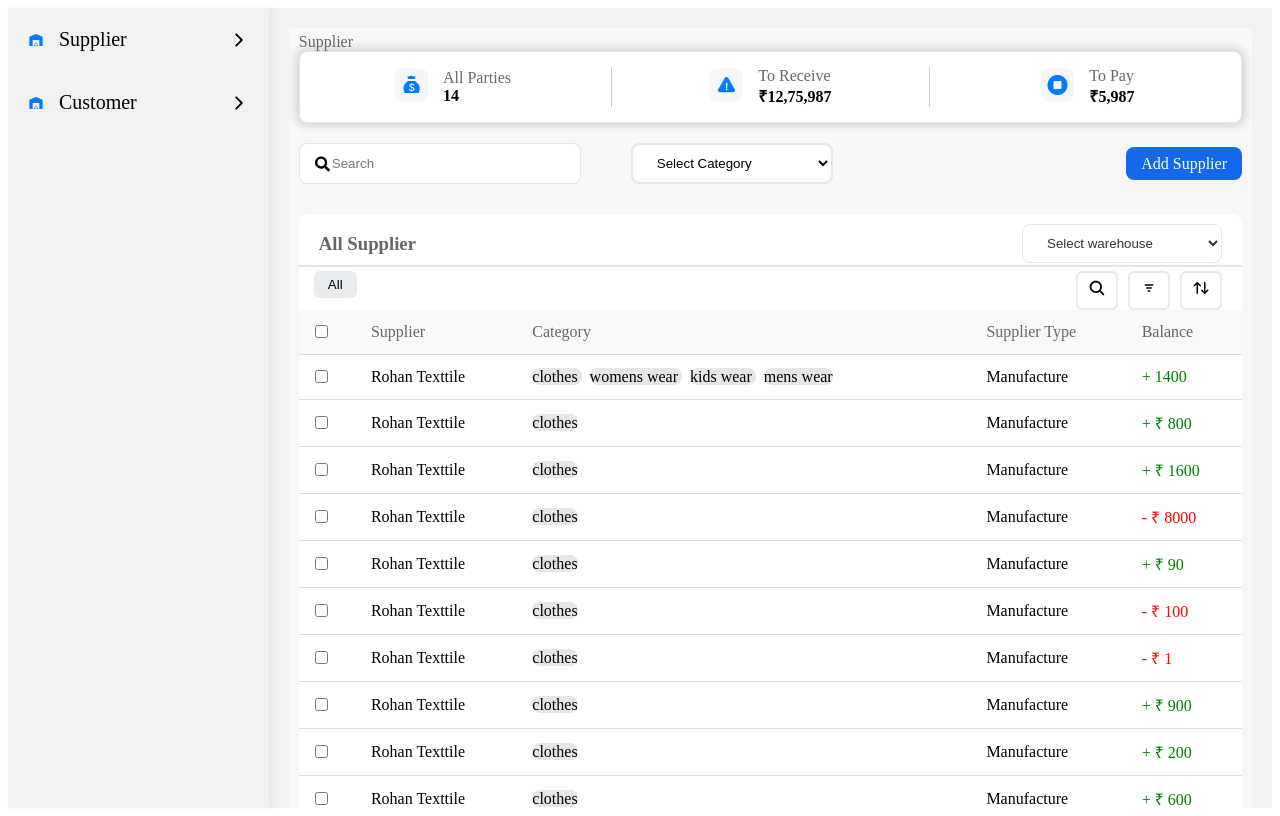
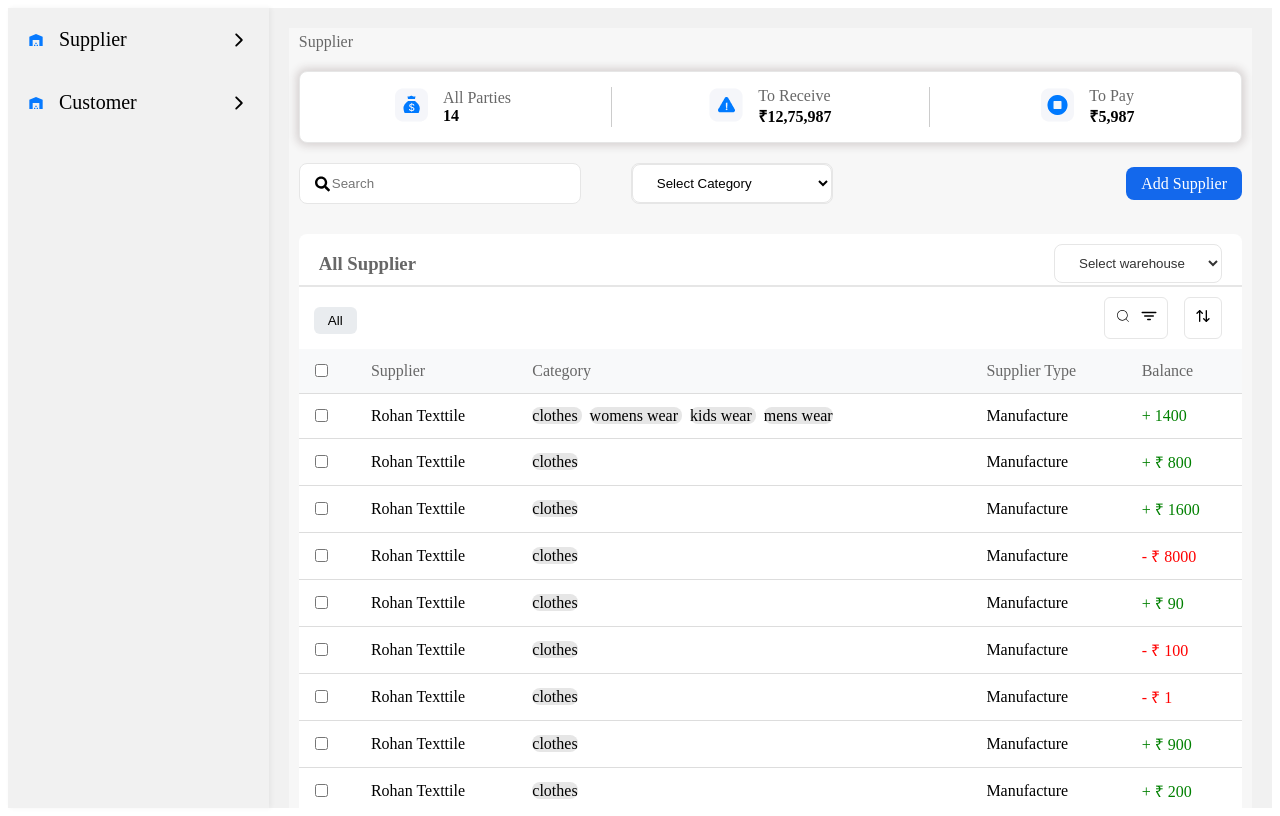
Before and after one commit to itsJitu/Supplier-Customer, a React (Vite) app in the folder Frontend/: page / in a window 1280 px wide. Built offline with nearby package versions, Linux system fonts and the light colour scheme.

Commit message:
AllSupplier page css Fixed

```diff
--- a/Frontend/src/CustomerComponent/AddCustomer.jsx
+++ b/Frontend/src/CustomerComponent/AddCustomer.jsx
@@ -11,6 +11,7 @@ function AddCustomer() {
   };
 
   return (
+    <>
       <div className="add-customer-container">
         <div style={{ display: "flex", marginBottom: "20px" }}>
           <span className="add-breadcrumb-grey">Customer</span>
@@ -99,18 +100,14 @@ function AddCustomer() {
                   />
                 </div>
               </div>
-          </div>
-        </div>
-      </div>
-
-      {/*  Button Row aligned to left */}
+              {/* Button row just below pincode, right aligned */}
               <div
                 style={{
                   display: "flex",
-          justifyContent: "end",
-          maxWidth: "500px",
-          margin: "auto",
+                  justifyContent: "flex-end",
+                  width: "100%",
                   gap: "24px",
+                  marginTop: "24px",
                 }}
               >
                 {!formSubmitted ? (
@@ -127,6 +124,10 @@ function AddCustomer() {
                 )}
               </div>
             </div>
+          </div>
+        </div>
+      </div>
+    </>
   );
 }
 
--- a/Frontend/src/CustomerComponent/AllCustomers.css
+++ b/Frontend/src/CustomerComponent/AllCustomers.css
@@ -46,10 +46,9 @@
 }
 
 .create-btn {
-    background-color: #1368EC;
-    color: #ffffff;
-    border: 1px solid #1450AE;
-    padding: 8px 8px;
+
+    border: 1px solid #e0e0e0;
+    padding: 8px 16px;
     font-weight: bold;
     border-radius: 6px;
 }
--- a/Frontend/src/CustomerComponent/AllCustomers.jsx
+++ b/Frontend/src/CustomerComponent/AllCustomers.jsx
@@ -237,7 +237,9 @@ function AllCustomers() {
                 <h3>2/09/2023</h3>
               </div>
               <div className="stat-card">
-                <FaExclamationTriangle  style={{color:'#007aff', backgroundColor:'#f5f6fa'}}/>
+                <FaExclamationTriangle
+                  style={{ color: "#007aff", backgroundColor: "#f5f6fa" }}
+                />
                 <p>Dues Amount</p>
                 <h3>₹ 75,489</h3>
               </div>
--- a/Frontend/src/SupplierComponent/AllSupplier.css
+++ b/Frontend/src/SupplierComponent/AllSupplier.css
@@ -16,6 +16,7 @@ h3 {
   justify-content: space-between;
   gap: 20px; /* add gap between boxes */
   box-shadow: 0px 0px 8px 3px #d7d2d2;
+  margin-top: 20px;
 }
 
 .money-bag,
@@ -154,6 +155,10 @@ h3 {
   cursor: pointer;
 }
 
+.icon-btn-filter {
+
+}
+
 /* ========== TABLE SECTION ========== */
 
 .product-table {
--- a/Frontend/src/SupplierComponent/AllSuppliers.jsx
+++ b/Frontend/src/SupplierComponent/AllSuppliers.jsx
@@ -4,9 +4,9 @@ import MoneyBag from "../images/MoneyBag.png";
 import RadioActive from "../images/Radioactive.png";
 import CircleLogo from "../images/Circlelogo.png";
 import { FaSearch } from "react-icons/fa";
-import { IoSearch } from "react-icons/io5";
-import { CgSortAz } from "react-icons/cg";
-import { TbArrowsSort } from "react-icons/tb";
+import { CiSearch } from "react-icons/ci";
+import { IoFilter } from "react-icons/io5";
+import { LuArrowUpDown } from "react-icons/lu";
 import { FaAngleLeft } from "react-icons/fa6";
 import { FaChevronRight } from "react-icons/fa";
 import { useState } from "react";
@@ -99,7 +99,14 @@ function AllSuppliers() {
   return (
     <div className="all-supplier-container">
       <div className="supplier-header">
-        <Link to="/" style={{ textDecoration: "none", color: "#676767", marginBottom:'20px' }}>
+        <Link
+          to="/"
+          style={{
+            textDecoration: "none",
+            color: "#676767",
+            marginBottom: "20px",
+          }}
+        >
           Supplier
         </Link>
 
@@ -184,7 +191,7 @@ function AllSuppliers() {
                     borderRadius: "8px",
                     padding: "10px 20px",
                     textAlign: "left", // ensures text is aligned left
-                    direction: "ltr", // ensures LTR rendering
+                    direction: "ltr",
                     width: "200px", // optional: fixed width
                     outline: "none",
                   }}
@@ -237,7 +244,6 @@ function AllSuppliers() {
                       outline: "none",
                       backgroundColor: "white",
                       color: "#333",
-                      width: "200px", // optional
                     }}
                   >
                     <option value="">Select warehouse</option>
@@ -245,21 +251,44 @@ function AllSuppliers() {
                 </div>
               </div>
 
-              <div className="toolbar-actions-th">
+              <div className="toolbar-actions-th" style={{justifyContent:'space-between', alignItems:'center'}}>
                 <div className="toolbar-titles">
                   <button className="toolbar-filter-btn">All</button>
                 </div>
 
-                <div className="toolbar-action" style={{ marginTop: "4px" }}>
-                  <button className="icon-btn ">
-                    <IoSearch />
-                  </button>
-                  <button className="icon-btn">
-                    <CgSortAz />
-                  </button>
-                  <button className="icon-btn">
-                    <TbArrowsSort />
-                  </button>
+                <div style={{ display: "flex", gap: "16px",marginTop: "10px",marginBottom: "10px", padding:'0px 20px' }}>
+                  <div
+                    style={{
+                      display: "flex",
+                      alignItems: "center",
+                      border: "1px solid #E6E6E6",
+                      backgroundColor: "#FFFFFF",
+                      borderRadius: "6px",
+                      padding: "10px",
+                      gap: "10px",
+                    }}
+                  >
+                    <span>
+                      <CiSearch />
+                    </span>
+                    <span>
+                      <IoFilter />
+                    </span>
+                  </div>
+
+                  {/* up & down icon */}
+                  <div
+                    style={{
+                      border: "1px solid #E6E6E6",
+                      backgroundColor: "#FFFFFF",
+                      borderRadius: "6px",
+                      padding: "10px",
+                    }}
+                  >
+                    <span>
+                      <LuArrowUpDown />
+                    </span>
+                  </div>
                 </div>
               </div>
             </div>
@@ -349,7 +378,6 @@ function AllSuppliers() {
             </div>
           </div>
         </div>
-
       </div>
     </div>
   );
```
Lines whose indentation alone changed are shown as unchanged.
